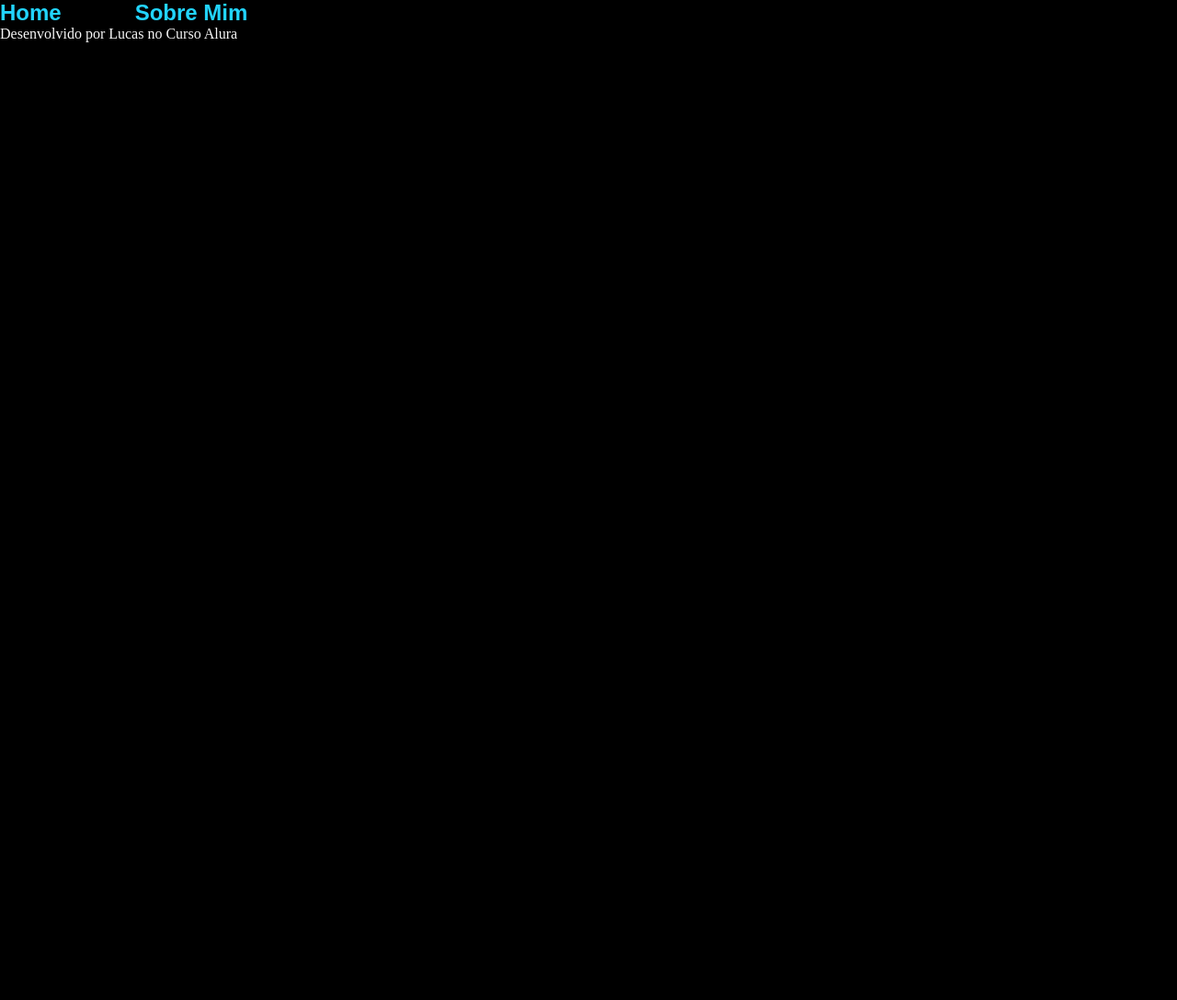
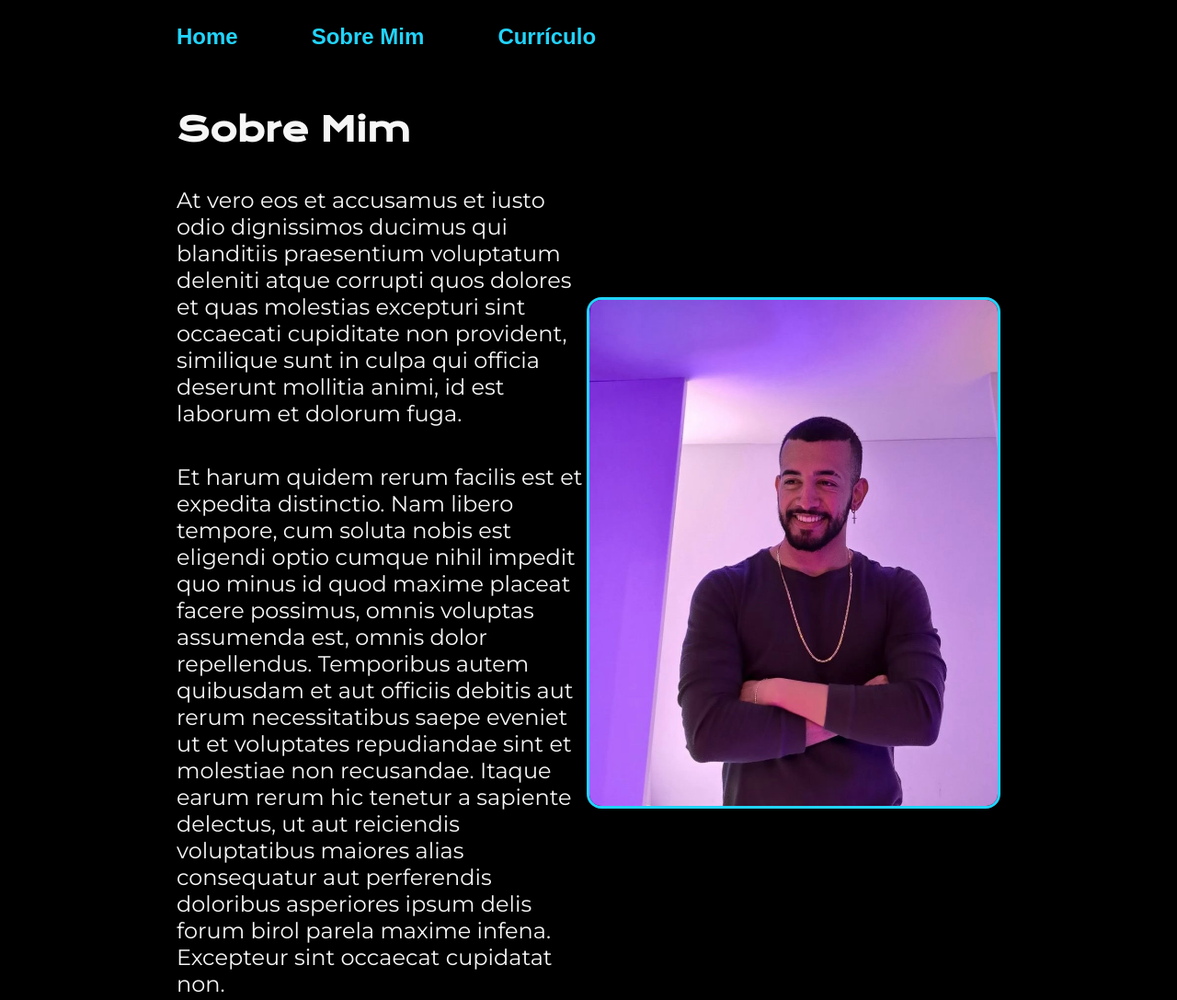
Before and after one commit to LucasGBarros/Portfolio, a plain HTML site: page about.html in a window 1280 px wide. Shown: the top 1087 px of the page at 92% size. Before the commit the page ends 800 px from the top, so only its background shows below. Drawn offline with nearby package versions, Linux system fonts and the light colour scheme.

Commit message:
Criando uma nova pagina sobre mim

```diff
--- a/about.html
+++ b/about.html
@@ -7,18 +7,24 @@
     <link rel="stylesheet" href="./estilos/style.css">
 </head>
 <body>
-    <header>
+    <header class="cabecalho">
         <nav class="cabecalho__menu">
             <a class="cabecalho__menu__link" href="index.html">Home</a>
             <a class="cabecalho__menu__link" href="about.html">Sobre Mim</a>
+            <a class="cabecalho__menu__link" href="curriculo.html">Currículo</a>
         </nav>
     </header>
 
-    <main>
-
+    <main class="apresentacao">
+        <section class="apresentacao__conteudo">
+            <h1 class="apresentacao__conteudo__titulo">Sobre Mim</h1>
+            <p class="apresentacao__conteudo__texto">At vero eos et accusamus et iusto odio dignissimos ducimus qui blanditiis praesentium voluptatum deleniti atque corrupti quos dolores et quas molestias excepturi sint occaecati cupiditate non provident, similique sunt in culpa qui officia deserunt mollitia animi, id est laborum et dolorum fuga.</p>
+            <p class="apresentacao__conteudo__texto">Et harum quidem rerum facilis est et expedita distinctio. Nam libero tempore, cum soluta nobis est eligendi optio cumque nihil impedit quo minus id quod maxime placeat facere possimus, omnis voluptas assumenda est, omnis dolor repellendus. Temporibus autem quibusdam et aut officiis debitis aut rerum necessitatibus saepe eveniet ut et voluptates repudiandae sint et molestiae non recusandae. Itaque earum rerum hic tenetur a sapiente delectus, ut aut reiciendis voluptatibus maiores alias consequatur aut perferendis doloribus asperiores ipsum delis forum birol parela maxime infena. Excepteur sint occaecat cupidatat non.</p>
+        </section>
+        <img src="./assets/imagem.jpg" alt="Foto de Lucas Barros" class="imagem">
     </main>
 
-    <footer>
+    <footer class="rodape">
         <p>Desenvolvido por Lucas no Curso Alura</p>
     </footer>
 </body>
```
